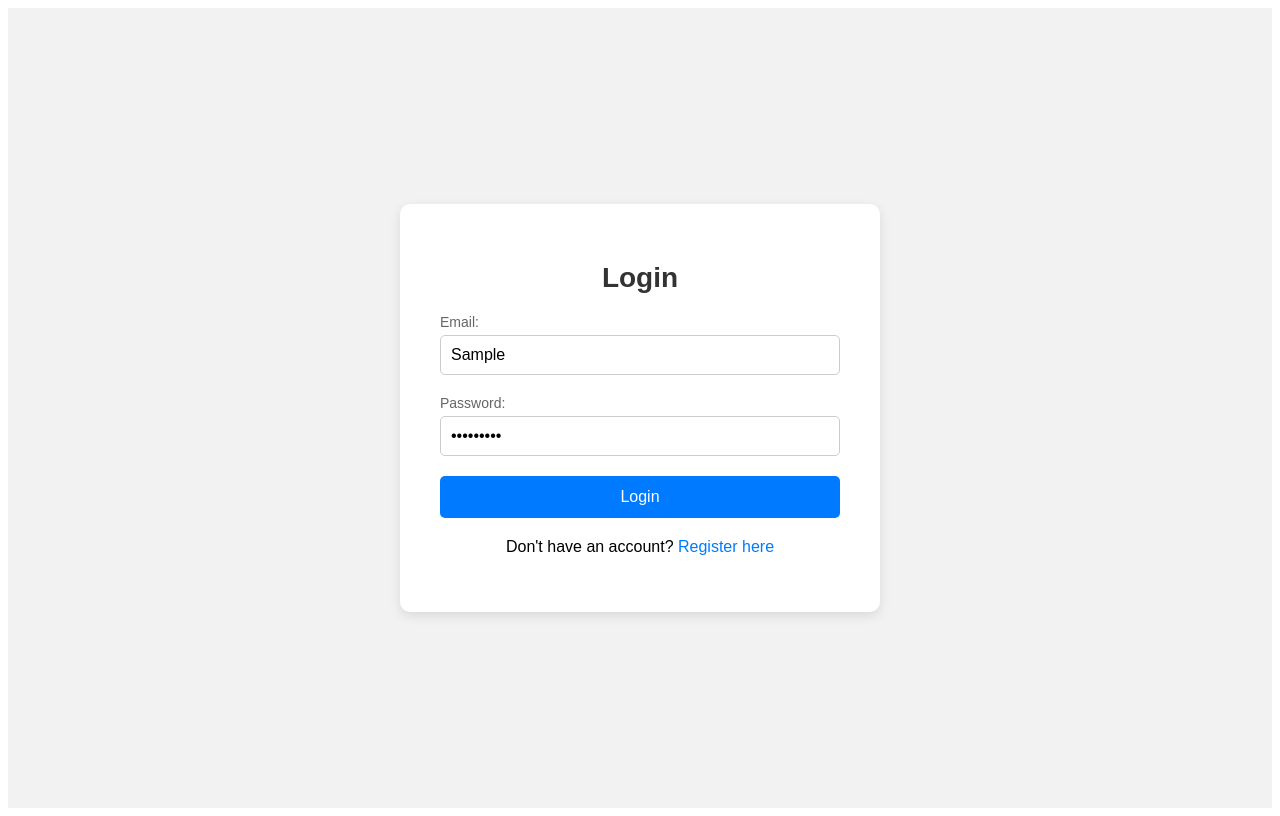
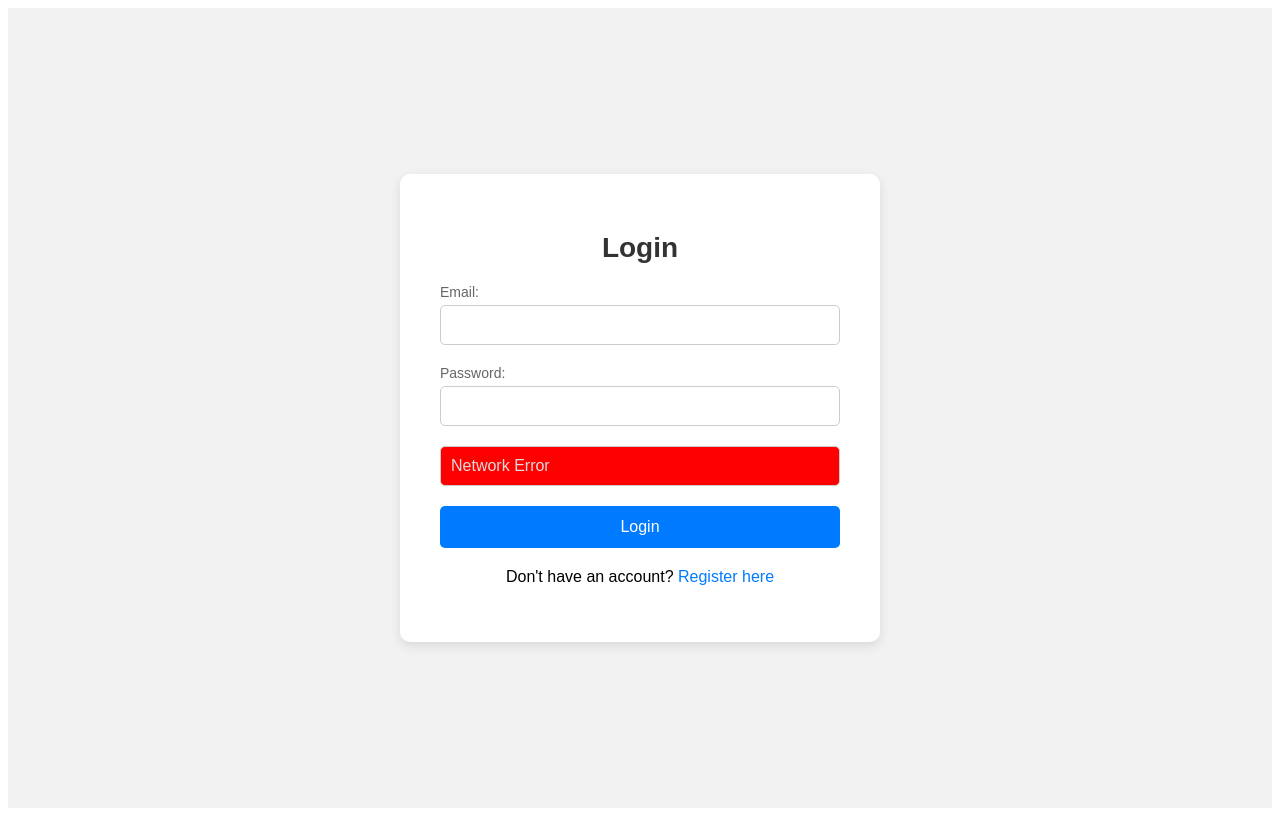
Before and after one commit to jackson1511/vue-api, a Vue app: page /login in a window 1280 px wide. Both pictures are taken after typing "Sample", "Sample123" into the empty fields and a click on the button "Login". Built offline with nearby package versions, Linux system fonts and the light colour scheme; no server answers.

Commit message:
Validate authStore

```diff
--- a/src/stores/auth.js
+++ b/src/stores/auth.js
@@ -5,6 +5,8 @@ import { defineStore } from 'pinia'
 // Define the Auth store using Pinia
 export const useAuthStore = defineStore('auth', {
   state: () => ({
+    loading: false,
+    error: null,
     user: JSON.parse(localStorage.getItem('user')) || null,
     token: localStorage.getItem('token') || null, // Store token in localStorage for persistence
     isAuthenticated: localStorage.getItem('authenticated'),
@@ -28,6 +30,8 @@ export const useAuthStore = defineStore('auth', {
   actions: {
     // Login action
     async login(email, password) {
+      this.loading = true
+      this.error = null
       try {
         const response = await axios.post('http://localhost:5000/api/v1/login', {
           email,
@@ -46,13 +50,24 @@ export const useAuthStore = defineStore('auth', {
         localStorage.setItem('user', JSON.stringify(user))
         localStorage.setItem('authenticated', true)
         localStorage.setItem('roles', JSON.stringify(user.role))
+        return response
+      } catch (error) {
+        // Enhanced error handling
+        if (error.response) {
+          this.error = error.response.data.message || 'Something went wrong!'
+        } else {
+          this.error = error.message || 'An unknown error occurred'
+        }
 
-        console.log('user', user)
-      } catch (error) {
-        console.error('Login error:', error)
+        // Clear localStorage and reset authentication state
         this.isAuthenticated = false
         this.token = null
         localStorage.removeItem('token')
+        localStorage.removeItem('user')
+        localStorage.removeItem('authenticated')
+        localStorage.removeItem('roles')
+      } finally {
+        this.loading = false
       }
     },
 
--- a/src/views/auth/LoginView.vue
+++ b/src/views/auth/LoginView.vue
@@ -2,6 +2,7 @@
   <main class="login-container">
     <div class="login-box">
       <h1 class="login-title">Login</h1>
+      <p v-if="authStore.loading">Loading...</p>
       <form @submit.prevent="handleLogin" class="login-form">
         <div class="input-group">
           <label for="email" class="input-label">Email:</label>
@@ -10,6 +11,16 @@
         <div class="input-group">
           <label for="password" class="input-label">Password:</label>
           <input type="password" id="password" v-model="password" class="input-field" required />
+        </div>
+        <div v-if="authStore.error" class="input-group">
+          <input
+            type="text"
+            class="input-field"
+            required
+            :value="authStore.error"
+            style="color: gainsboro; background-color: red; cursor: no-drop"
+            disabled
+          />
         </div>
         <button type="submit" class="submit-btn">Login</button>
       </form>
@@ -31,15 +42,13 @@ const authStore = useAuthStore()
 const router = useRouter()
 
 const handleLogin = async () => {
-  await authStore.login(email.value, password.value)
-  if (authStore.isAuthenticated) {
-    // Redirect to a protected page after login
-    console.log('Logged in successfully')
-    // You can use Vue Router to redirect here
+  const response = await authStore.login(email.value, password.value)
+  if (response) {
     router.push('/')
-  } else {
-    console.error('Login failed')
   }
+
+  email.value = ''
+  password.value = ''
 }
 </script>
 
```
